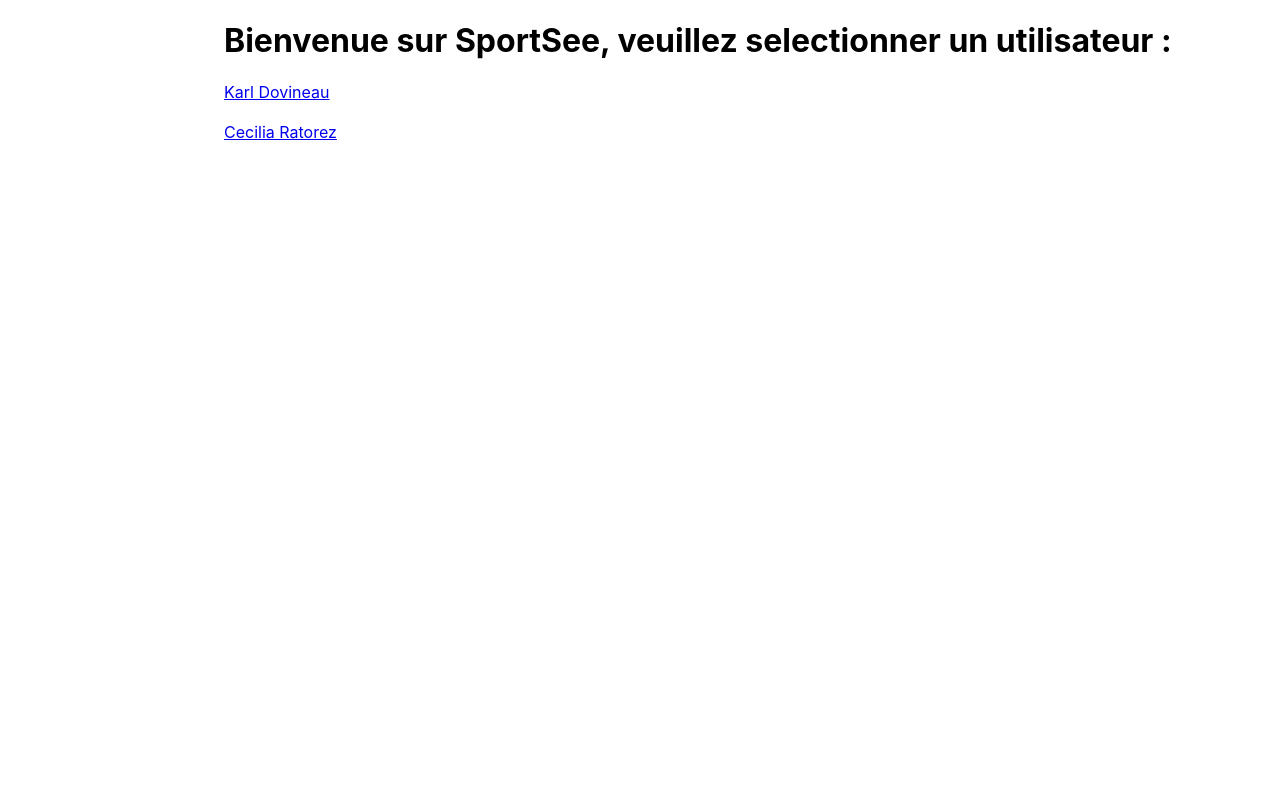
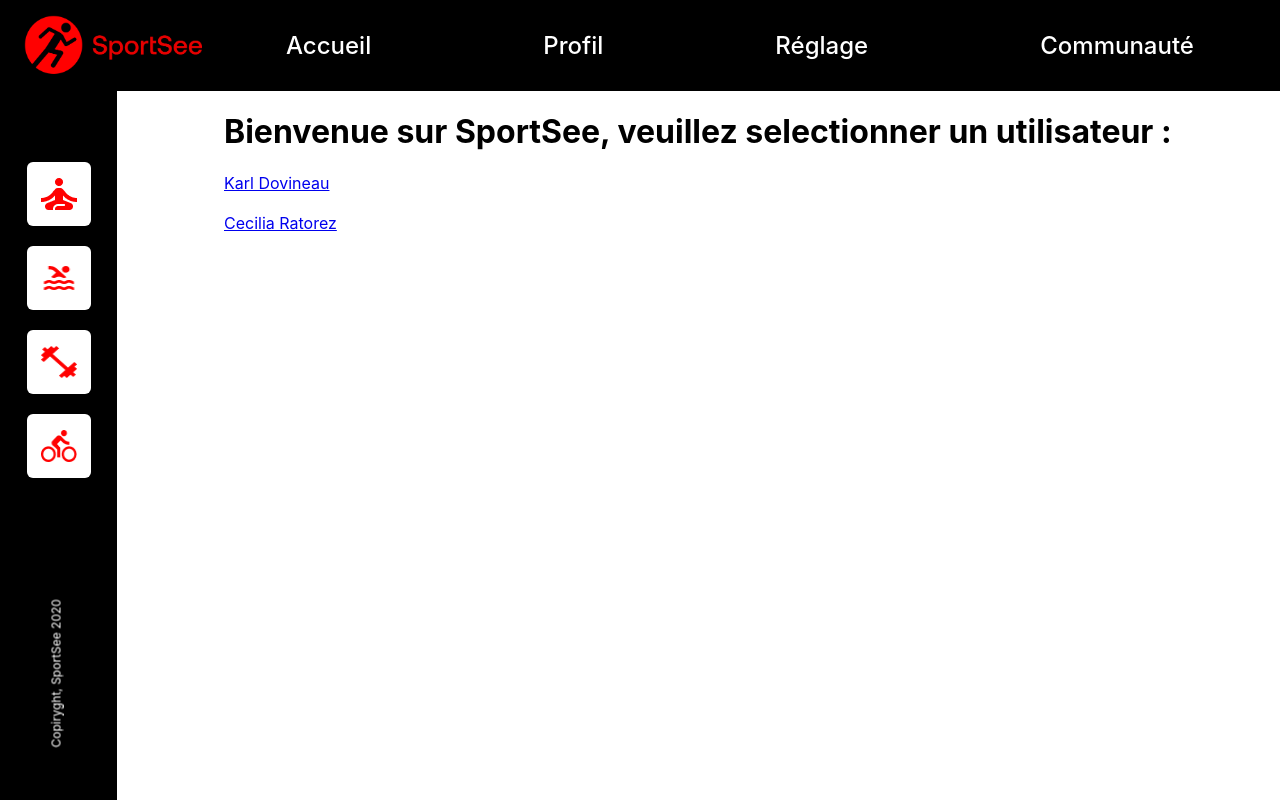
Before and after one commit to totodej/ThomasDejardins_12_08082022, a React (Create React App) app: page / in a window 1280 px wide. Built offline with nearby package versions, Linux system fonts and the light colour scheme.

Commit message:
feat(index.jsx): add user page

```diff
--- a/src/index.jsx
+++ b/src/index.jsx
@@ -3,13 +3,19 @@
 import { BrowserRouter as Router, Routes, Route } from "react-router-dom";
 import "./index.css";
 import Home from "./pages/Home";
+import User from "./pages/User";
 import Error from "./pages/Error";
+import Header from "./components/Header";
+import SideBar from "./components/SideBar";
 
 const root = ReactDOM.createRoot(document.getElementById("root"));
 root.render(
   <Router>
+    <Header />
+    <SideBar />
     <Routes>
       <Route path="/" element={<Home />} />
+      <Route path="/user/:id" element={<User />} />
       <Route path="*" element={<Error />} />
     </Routes>
   </Router>
```
